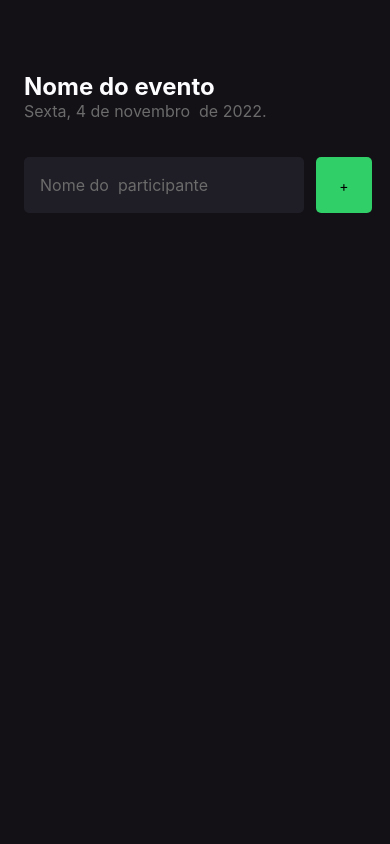
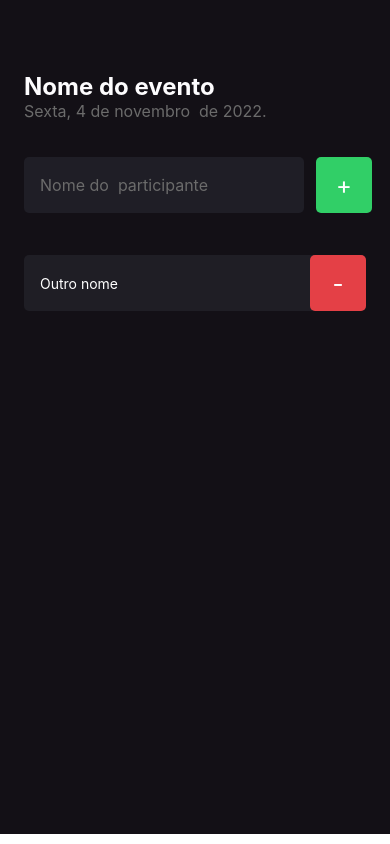
Before and after one commit to charlenefialho/ignite-ImHere, a React Native app: screen / in a window 390 px wide. Built offline with nearby package versions, Linux system fonts and the light colour scheme.

Commit message:
feat: added participant component

```diff
--- /dev/null
+++ b/src/components/Participant/index.tsx
@@ -0,0 +1,23 @@
+import { Text, TouchableOpacity, View } from 'react-native';
+import { styles } from "./styles";
+
+interface IParticipant{
+  name: string;
+  onRemove: () => void;
+}
+
+
+export function Participant({name, onRemove}: IParticipant){
+ return(
+  <View style={styles.container}>
+    <Text style={styles.name}>
+      {name}
+    </Text>
+      <TouchableOpacity style={styles.button} onPress={onRemove}>
+        <Text style={styles.buttonText}>
+          -
+        </Text>
+      </TouchableOpacity>
+  </View>
+ )
+}
--- /dev/null
+++ b/src/components/Participant/styles.ts
@@ -0,0 +1,40 @@
+import { StyleSheet } from "react-native";
+
+export const styles = StyleSheet.create({
+  container:{
+    width: '100%',
+    backgroundColor: '#1F1E25',
+    borderRadius: 5,
+    flexDirection: 'row',
+    alignItems: 'center',
+    marginBottom: 10
+  },
+  name:{
+    flex:1,
+    color:'#FFF',
+    marginLeft: 16,
+    marginRight: 12,
+  },
+  input:{
+    flex:1,
+    height:56,
+    backgroundColor: '#1F1E26',
+    borderRadius: 5,
+    color: '#FFF',
+    padding:16,
+    fontSize: 16,
+    marginRight: 12,
+  },
+  button:{
+    width:56,
+    height:56,
+    borderRadius:5,
+    backgroundColor:'#E44046',
+    alignItems: 'center',
+    justifyContent: 'center',
+  },
+  buttonText:{
+    color: '#FFF',
+    fontSize: 24
+  }
+})
--- a/src/screens/Home/index.tsx
+++ b/src/screens/Home/index.tsx
@@ -1,9 +1,15 @@
 import { Text, TextInput, TouchableOpacity, View } from 'react-native';
+import { Participant } from '../../components/Participant';
 import { styles } from './styles';
 
 export default function Home() {
+  const participants = ['Rodrigo', 'Diego','Vinicius']
   function handleParticipantAdd(){
     console.log("Voce clicou no botão de adicionar")
+  }
+
+  function handleParticipantRemove(name:string){
+    console.log(`Voce removeu o nome  ${name}`)
   }
 
   return (
@@ -25,6 +31,9 @@
           </Text>
         </TouchableOpacity>
       </View>
+
+
+      <Participant name='Outro nome' onRemove={() => handleParticipantRemove("Outro nome")}/>
     </View>
   );
 }
--- a/src/screens/Home/styles.ts
+++ b/src/screens/Home/styles.ts
@@ -4,7 +4,8 @@
   container:{
     flex: 1,
     backgroundColor: '#131016',
-    padding: 24
+    padding: 24,
+    marginBottom: 10
   },
   eventName:{
     color: '#FDFCFE',
@@ -35,13 +36,13 @@
     justifyContent: 'center'
   },
   buttonText:{
-
+    color: '#FFF',
+    fontSize: 24
   },
   form:{
     width:'100%',
     flexDirection:'row',
     marginTop: 36,
     marginBottom: 42,
-
   }
 })
```
